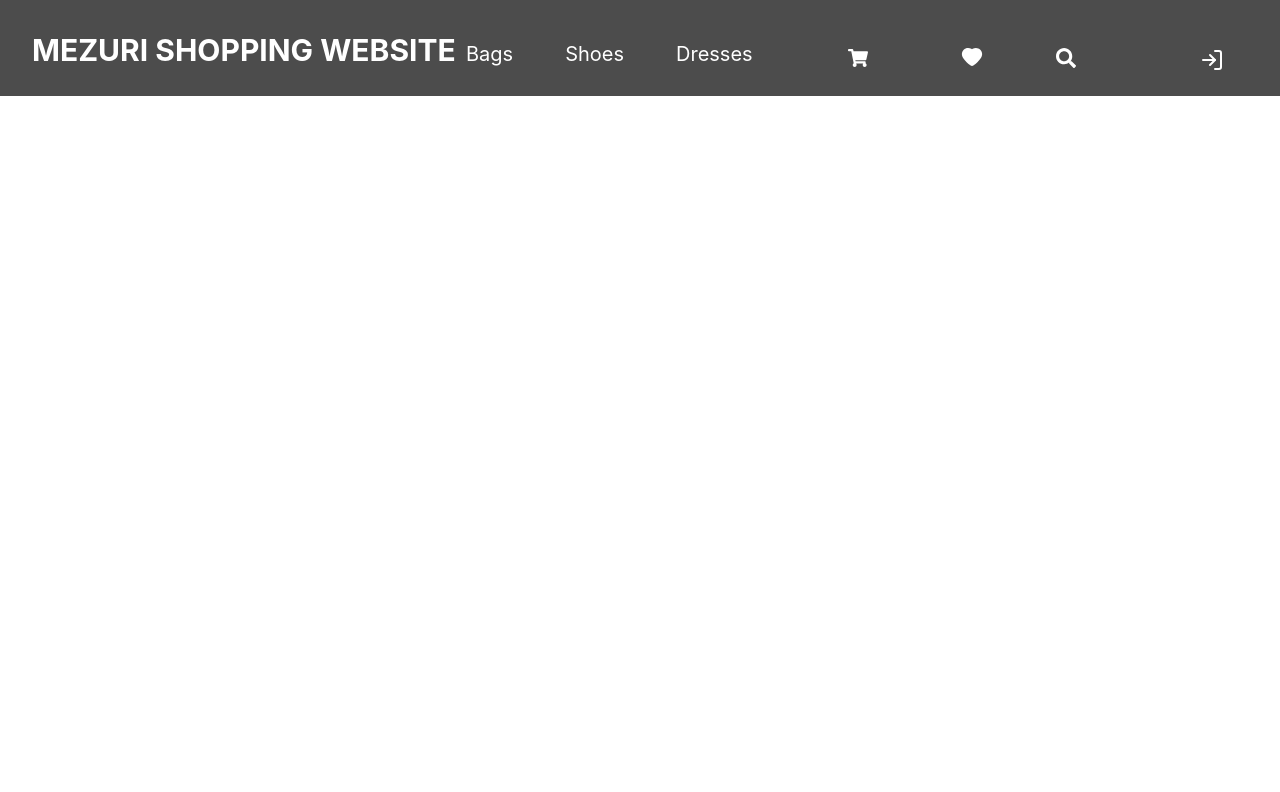
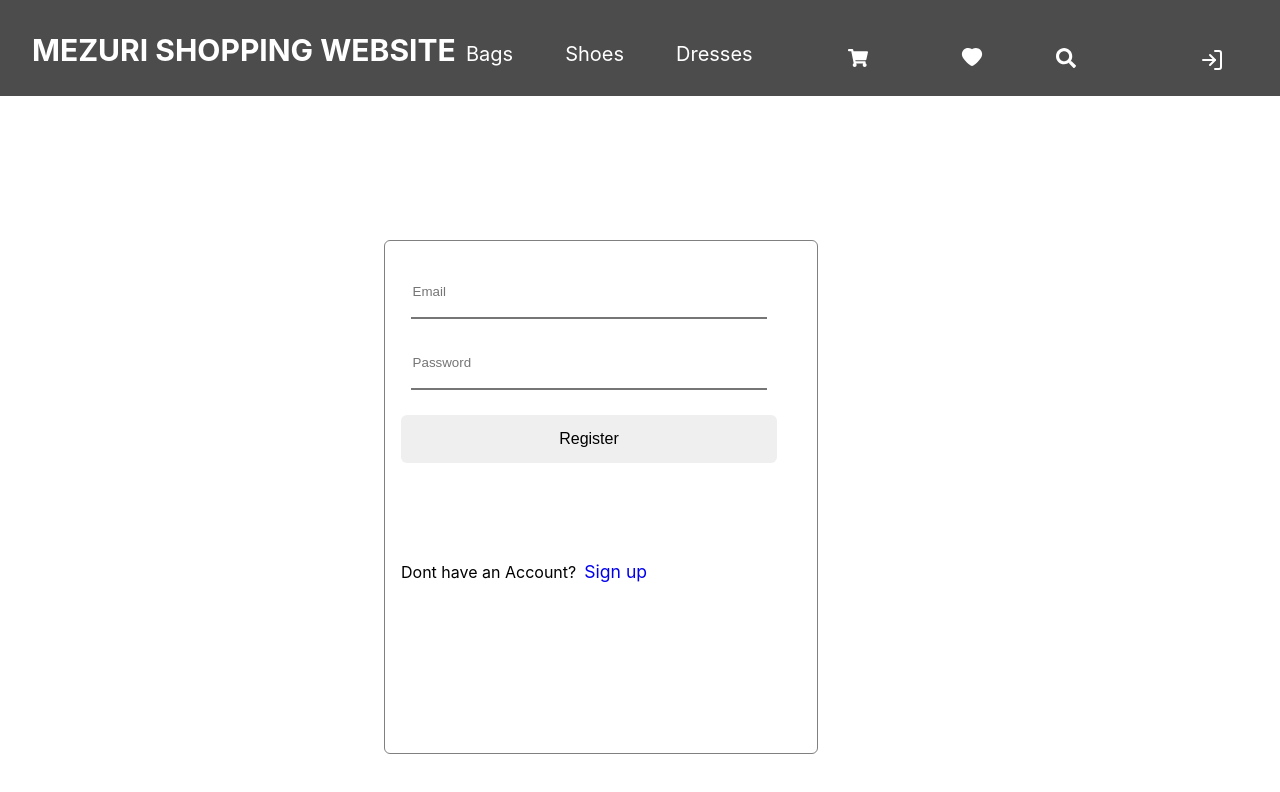
Before and after one commit to Mikee100/Mathubusiness, a React (Create React App) app in the folder mathubusiness/: page /mainlogin in a window 1280 px wide. Shown: the top 792 px of the page. Built offline with nearby package versions, Linux system fonts and the light colour scheme.

Commit message:
worked on gui of cart and functionality

```diff
--- a/mathubusiness/src/App.js
+++ b/mathubusiness/src/App.js
@@ -13,6 +13,7 @@ import dressesdata from "./dressesdata";
 import Search from "./pages/Search";
 import Liked from "./pages/Liked";
 import Login from "./pages/Login";
+import Mainlogin from "./pages/Mainlogin";
 function App() {
   const productItems = products;
   const productShoes = shoes;
@@ -151,6 +152,10 @@ function App() {
           <Login
 
           />} />
+           <Route path="mainlogin" element={
+          <Mainlogin
+
+          />} />
 
         </Routes>
 
--- a/mathubusiness/src/pages/Login.js
+++ b/mathubusiness/src/pages/Login.js
@@ -4,6 +4,7 @@ import "./login.css";
 import {db} from "../Firebase"
 
 import { addDoc, collection } from "firebase/firestore";
+
 
 const Login = () => {
 
@@ -35,6 +36,9 @@ const Login = () => {
       <input type="email" className="email" name="email" value={email} onChange={(e) => setEmail(e.target.value) } placeholder="Email" required />
       <input type="password"  className='password' name="password" value={password} onChange={(e) => setPassword(e.target.value) } placeholder="Password" required />
       <button type="submit" className='registerbtn'>Register</button>
+
+      <p className='haveacc' >Already have an Account?<a className='acc_login' href='./mainlogin'>Sign in</a> </p>
+
     </form>
     </div>
   );
--- /dev/null
+++ b/mathubusiness/src/pages/Mainlogin.js
@@ -0,0 +1,46 @@
+
+import React, { useState } from 'react';
+import "./login.css";
+
+import {db} from "../Firebase"
+
+import { addDoc, collection } from "firebase/firestore";
+
+
+export default function Mainlogin() {
+
+    const [email, setEmail] = useState("");
+    const [password, setPassword] = useState("");
+
+    const handleSubmit = async (e) => {
+        e.preventDefault();
+
+        try {
+            const docRef = await addDoc(collection(db, "Account Information"), {
+
+              email: email,
+              password: password
+            });
+
+            alert("Registration was succesfull ", docRef.id);
+          } catch (e) {
+            alert("Error adding document: ", e);
+          }
+
+    };
+  return (
+    <div>
+      <div className='container'>
+    <form onSubmit={handleSubmit}>
+
+      <input type="email" className="email" name="email" value={email} onChange={(e) => setEmail(e.target.value) } placeholder="Email" required />
+      <input type="password"  className='password' name="password" value={password} onChange={(e) => setPassword(e.target.value) } placeholder="Password" required />
+      <button type="submit" className='registerbtn'>Register</button>
+
+      <p className='haveacc' >Dont have an Account?<a className='acc_login' href='./login'>Sign up</a> </p>
+
+    </form>
+    </div>
+        </div>
+  )
+}
--- a/mathubusiness/src/pages/login.css
+++ b/mathubusiness/src/pages/login.css
@@ -2,27 +2,52 @@
 form{
     position: absolute;
     display: flex;
-    top:9rem;
-    left: 10rem;
+    top:5rem;
+    left: 18rem;
     width: 25rem;
-
-    height: 12rem;
+   border: 1px solid grey;
+   border-radius: 6px;
+    height: 30rem;
     flex-direction: column;
     padding: 1rem;
 }
 .username, .password, .email{
-    padding: .6rem;
-    margin: .3rem;
+
+   margin: .6rem;
     position: relative;
-    width: 20rem;
+    width: 22rem;
     height: 3rem;
-
+   border-top: none;
+   border-left: none;
+   border-right: none;
 
 
 }
 .registerbtn{
     position: relative;
-    width: 21.3rem;
-    height: 4rem;
+    width: 23.5rem;
+    height: 3rem;
+    top:1rem;
+    border-radius: 6px;
+    border: 1px ;
+    font-size: 1rem;
 
 }
+.registerbtn:hover{
+    opacity: .6;
+    color: rgb(0, 0, 0);
+    font-weight: 500;
+}
+.haveacc{
+    position: absolute;
+    top:20rem;
+    left: 1rem;
+}
+.acc_login{
+    position: relative;
+    top:0rem;
+    left: 0.5rem;
+    width: 5rem;
+    text-decoration: none;
+    font-size: 1.1rem;
+}
--- a/mathubusiness/src/pages/shoppingcart.css
+++ b/mathubusiness/src/pages/shoppingcart.css
@@ -152,6 +152,10 @@ font-size: 1.4rem;
     font-size: 1rem;
     background-color: rgba(0,0,0,0.1);
 }
+.checkout:hover{
+    opacity: .7;
+    background-color: rgb(165, 174, 182);
+}
 .line-cart{
     position: relative;
     top: 1.8rem;
```
